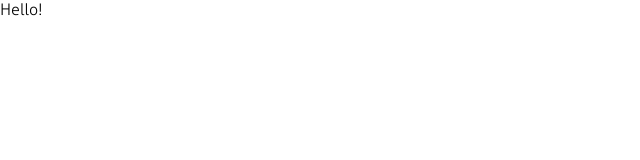
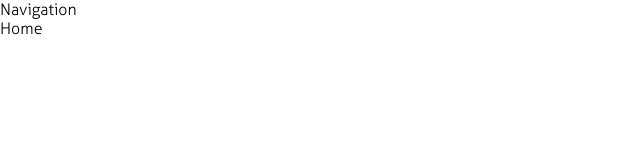
Before and after one commit to dirkzukunft/vite-boilerplate-express-react-storybook, a React (Vite) app: page / in a window 1280 px wide. Shown: the top 160 px of the page, without its empty margins (0-640 px from the left). Built offline with nearby package versions, Linux system fonts and the light colour scheme.

Commit message:
Add routes to App.tsx

```diff
--- a/src/app/App.tsx
+++ b/src/app/App.tsx
@@ -1,5 +1,18 @@
 import React from 'react';
+import { BrowserRouter, Switch, Route } from 'react-router-dom';
 
 export default function App(): JSX.Element {
-  return <>Hello!</>;
+  return (
+    <BrowserRouter>
+      Navigation
+      <Switch>
+        <Route path="/sample">
+          <main>sample page</main>
+        </Route>
+        <Route path="/">
+          <main>Home</main>
+        </Route>
+      </Switch>
+    </BrowserRouter>
+  );
 }
```
